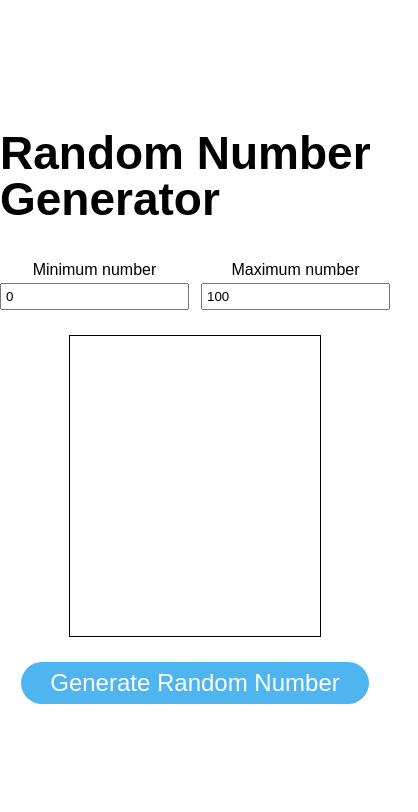
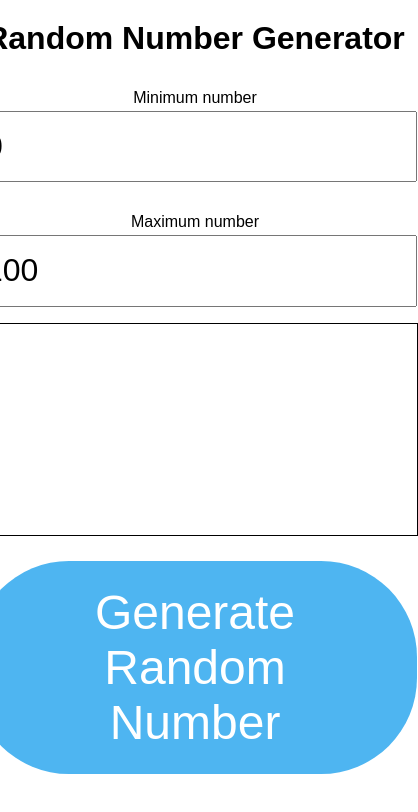
Before and after one commit to Mikulew/js-random-number-generator, a website: page index.html in a window 390 px wide. Shown: the whole page, 418 px wide, since content can reach past the window. Drawn offline with Linux system fonts and the light colour scheme.

Commit message:
Add RWD styles

```diff
--- a/css/styles.css
+++ b/css/styles.css
@@ -1,4 +1,5 @@
-body {
+html {
+  font-size: 100%;
   font-family: Arial, Helvetica, sans-serif;
 }
 
@@ -17,7 +18,7 @@ body {
 }
 
 .title {
-  font-size: 46px;
+  font-size: 3rem;
   font-weight: 700;
   margin-bottom: 20px;
 }
@@ -41,7 +42,7 @@ body {
 }
 
 .output-wrapper {
-  font-size: 124px;
+  font-size: 6rem;
   display: flex;
   justify-content: center;
   align-items: center;
@@ -52,12 +53,11 @@ body {
 
 .button {
   display: inline-block;
-  font-size: 24px;
+  font-size: 2rem;
   padding: 0.3em 1.2em;
   margin: 25px 0 10px 0;
   border-radius: 2em;
   border: none;
-  box-sizing: border-box;
   text-decoration: none;
   font-weight: 300;
   color: #FFFFFF;
@@ -72,6 +72,54 @@ body {
 }
 
 .error {
-  font-size: 12px;
+  font-size: 1.2rem;
   color: red;
+  margin-top: 5%;
+  padding: 0 1rem;
+  text-align: center;
+
 }
+
+@media (max-width: 1024px) {
+  .container {
+    justify-content: center;
+    align-items: flex-start;
+  }
+
+  .title {
+    font-size: 2em;
+    text-align: center;
+    margin-top: 5%;
+  }
+
+  .inputs-container {
+    flex-direction: column;
+    margin: 0;
+  }
+
+  .input-wrapper {
+    margin: 1rem 0;
+  }
+
+  .input {
+    font-size: 2rem;
+    height: 3rem;
+  }
+
+  .output-wrapper {
+    font-size: 10rem;
+    width: 100%;
+    height: 25vh;
+  }
+
+  .button {
+    font-size: 3rem;
+    padding: 0.5em 1.5em;
+    margin: 25px 0 10px 0;
+    border-radius: 2em;
+  }
+
+  .error {
+    font-size: 2.5rem;
+  }
+}
```
